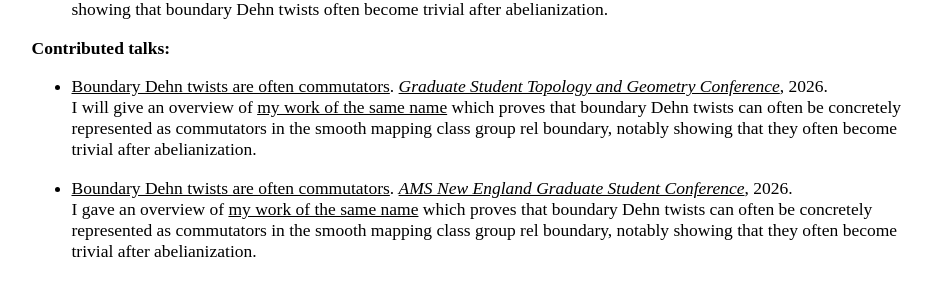
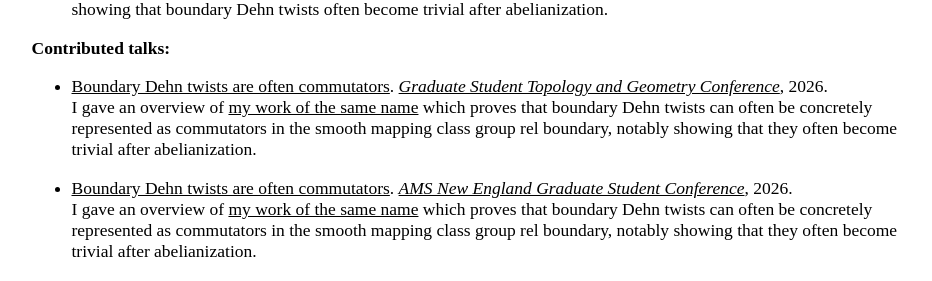
Before and after one commit to AyodejiLindblad/AyodejiLindblad.github.io, a Jekyll site: the page built from index.md, in a window 1280 px wide and 900 px high, scrolled down 1657 px. Shown: the part 163-444 px from the top of the window, without its empty margins (171-1103 px from the left). Built offline with Jekyll 4.4.1, drawn with Linux system fonts in a browser that asks for light colours; some web fonts are replaced.

Commit message:
Update index.md

```diff
--- a/index.md
+++ b/index.md
@@ -84,7 +84,7 @@ Joint with [Enrico Colón](https://www.math.harvard.edu/people/colon-enrico/), [
 **Contributed talks:**
 
 * [Boundary Dehn twists are often commutators](talks/Boundary-Dehn-twists-are-often-commutators-(slides).pdf). *[Graduate Student Topology and Geometry Conference](https://www.gstgc2026.com/)*, 2026.
-    I will give an overview of [my work of the same name](https://arxiv.org/pdf/2604.13194) which proves that boundary Dehn twists can often be concretely represented as commutators in the smooth mapping class group rel boundary, notably showing that they often become trivial after abelianization.
+    I gave an overview of [my work of the same name](https://arxiv.org/pdf/2604.13194) which proves that boundary Dehn twists can often be concretely represented as commutators in the smooth mapping class group rel boundary, notably showing that they often become trivial after abelianization.
 
 * [Boundary Dehn twists are often commutators](talks/Boundary-Dehn-twists-are-often-commutators-(general-audience).pdf). *[AMS New England Graduate Student Conference](https://sites.google.com/brown.edu/amsgradconference/home)*, 2026.
     I gave an overview of [my work of the same name](https://arxiv.org/pdf/2604.13194) which proves that boundary Dehn twists can often be concretely represented as commutators in the smooth mapping class group rel boundary, notably showing that they often become trivial after abelianization.
```
